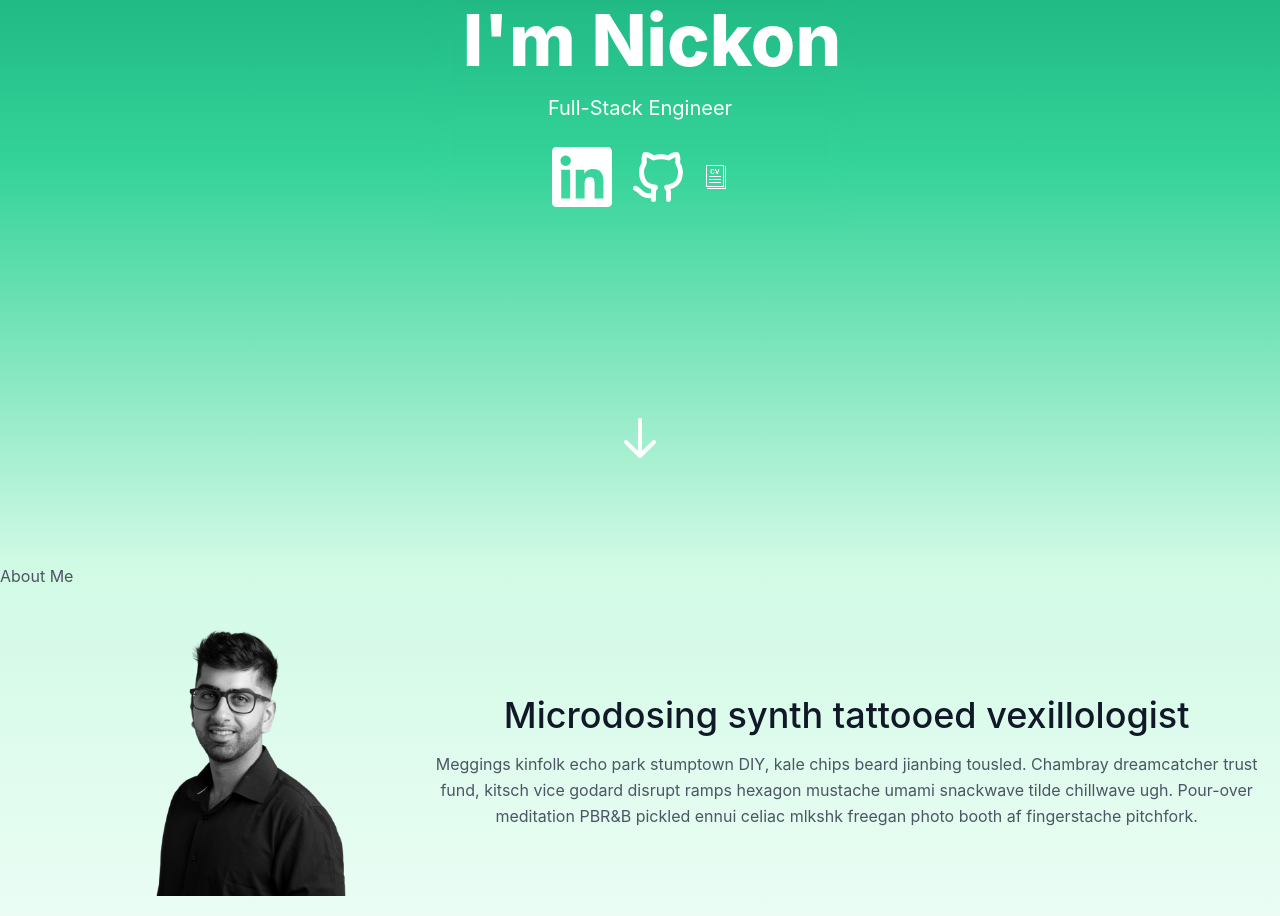
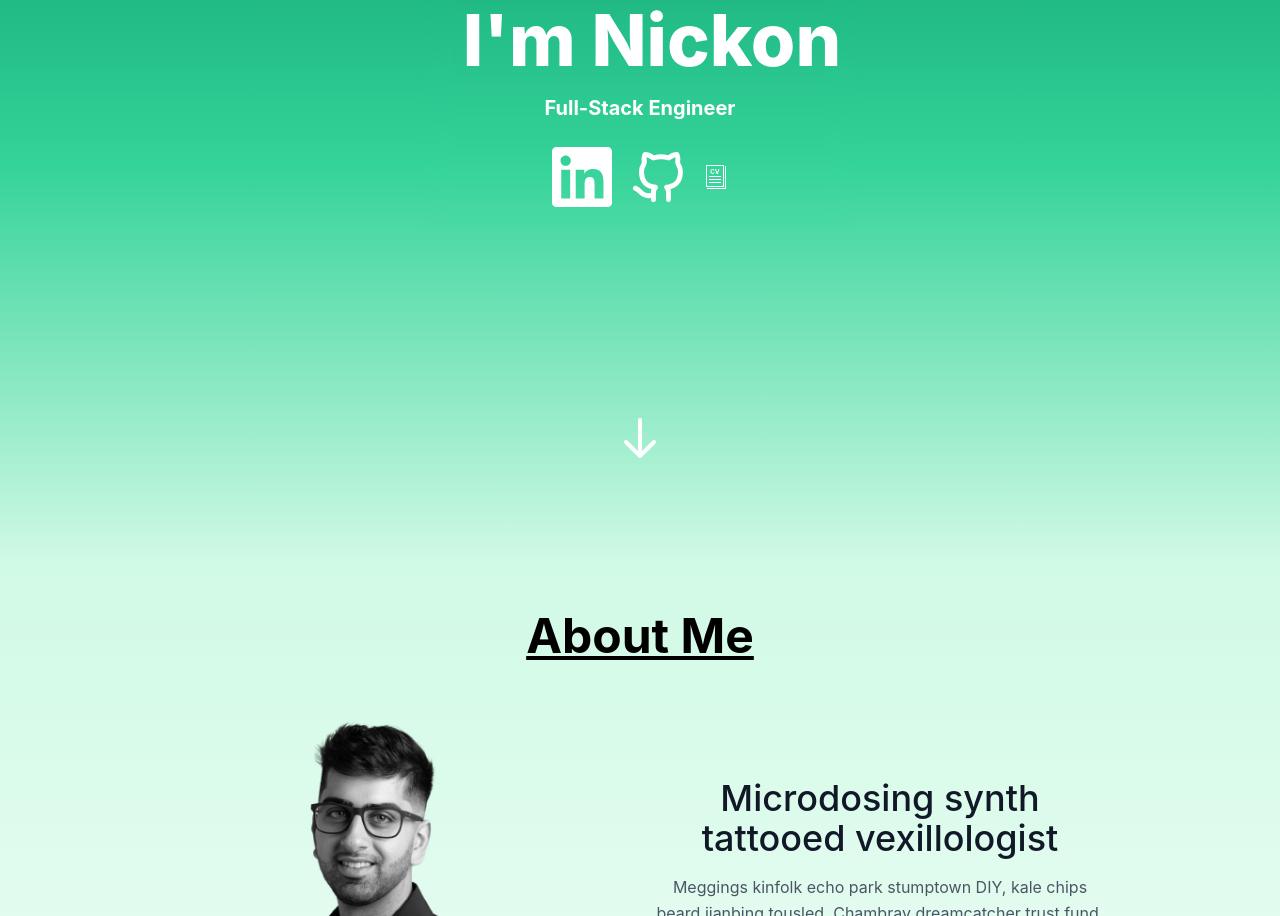
Before and after one commit to nickonbabaei/portfolio, a React (Create React App) app in the folder client/: page / in a window 1280 px wide. Shown: the part 236-1152 px from the top of the page. Built offline with nearby package versions, Linux system fonts and the light colour scheme.

Commit message:
tweaked about sections responsiveness

```diff
--- a/client/src/components/About.jsx
+++ b/client/src/components/About.jsx
@@ -4,16 +4,16 @@ import headshot from '../images/headshot-removebg.png'
 const About = () => {
     return (
         <section class="text-gray-600 body-font bg-gradient-to-b from-emerald-100 to-emerald-50">
-            <div class='mb-8'>
-                    <h1>About Me</h1>
+            <div class='flex justify-center py-12'>
+                    <h1 class='text-black font-bold text-3xl underline sm:text-5xl'>About Me</h1>
                 </div>
-            <div class="md:container md:flex md:mx-auto md:px-5 md:items-center md:justify-center md:flex">
+            <div class="md:container md:flex md:mx-auto md:items-center md:justify-center md:pr-32">
 
 
-                    <img class="lg:w-2/6 md:w-3/6 w-5/6 mb-10 object-cover object-center rounded" alt="headshot" src={headshot} />
+                    <img class="lg:w-3/6 md:w-3/6 w-5/6 ml-8 mb-10 object-cover object-center rounded" alt="headshot" src={headshot} />
 
 
-                <div class="text-center lg:w-2/3 w-full">
+                <div class="text-center lg:w-2/5 w-full">
                     <h1 class="title-font sm:text-4xl text-3xl mb-4 font-medium text-gray-900">Microdosing synth tattooed vexillologist</h1>
                     <p class="mb-8 leading-relaxed">Meggings kinfolk echo park stumptown DIY, kale chips beard jianbing tousled. Chambray dreamcatcher trust fund, kitsch vice godard disrupt ramps hexagon mustache umami snackwave tilde chillwave ugh. Pour-over meditation PBR&amp;B pickled ennui celiac mlkshk freegan photo booth af fingerstache pitchfork.</p>
 
--- a/client/src/components/Hero.jsx
+++ b/client/src/components/Hero.jsx
@@ -10,7 +10,7 @@ const Hero = () => {
                 // style={{ backgroundImage: `url(${heroGif})`, backgroundSize: 'cover' }}
             >
 
-                <div className="mx-auto flex flex-col max-w-3xl text-center backdrop-blur-md pb-8 pt-4 px-4 md:grid md:">
+                <div className="mx-auto flex flex-col max-w-3xl text-center backdrop-blur-md pb-8 pt-4 px-4 md:grid">
                     <div className='flex justify-center text-white font-extrabold text-5xl pr-20 sm:pr-24 sm:text-7xl'>
                         <h1 className='pt-2'>Hey</h1>
                         <img src={waveGif} className='w-16 sm:w-24'/>
@@ -25,7 +25,7 @@ const Hero = () => {
 
 
 
-                    <p className="mx-auto mt-4 max-w-md sm:text-xl/relaxed">
+                    <p className="mx-auto mt-4 max-w-md font-bold sm:text-xl/relaxed">
                         Full-Stack Engineer
                     </p>
 
```
